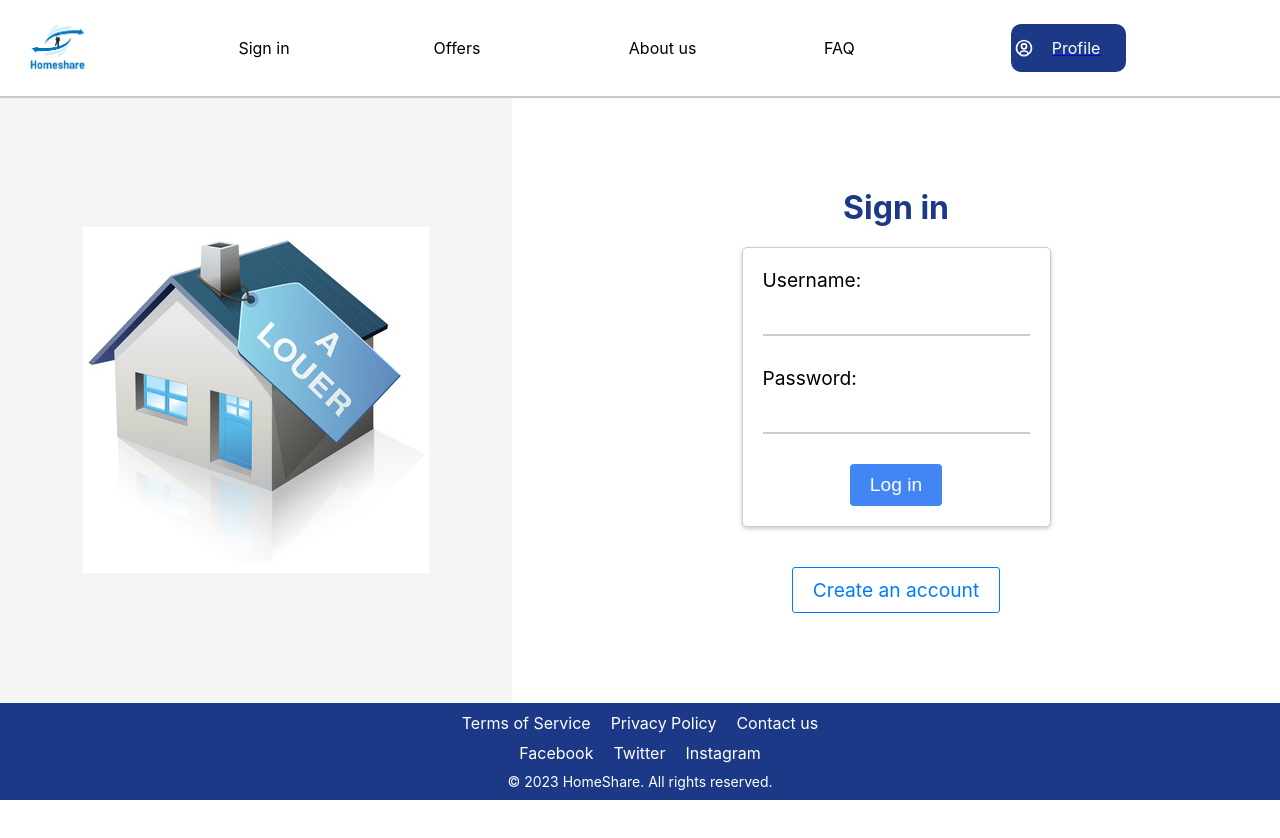
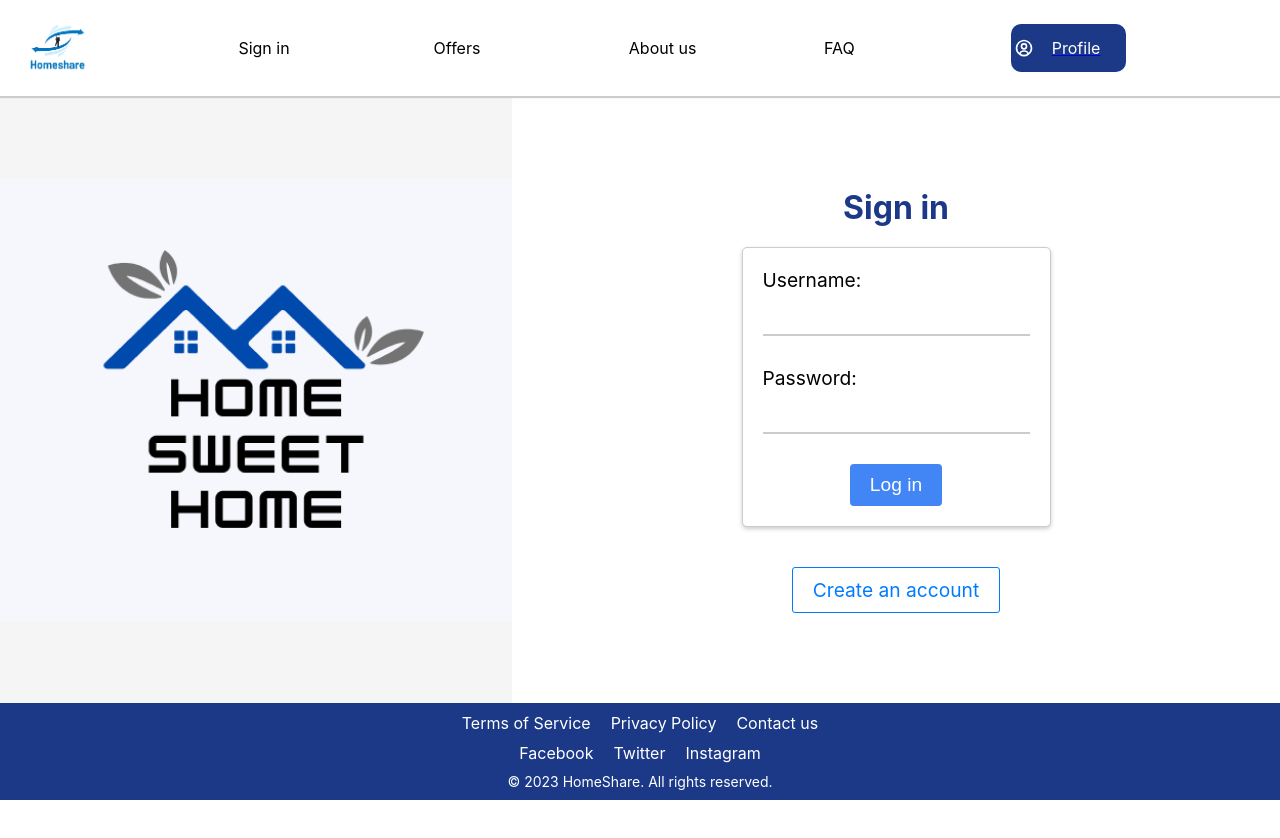
Before and after one commit to Pierro236/home-share, a React (Create React App) app: page /login in a window 1280 px wide. Built offline with nearby package versions, Linux system fonts and the light colour scheme.

Commit message:
add new logo for login page

```diff
--- a/src/pages/Account/Account.module.css
+++ b/src/pages/Account/Account.module.css
@@ -27,7 +27,7 @@
   border-radius: 3px;
   margin-bottom: 10px;
   width: 100%;
-  background-color: #f2f2f2;
+  background-color: white;
 }
 
 .accountContainer .editButton {
@@ -57,7 +57,7 @@
   border: 1px solid #ccc;
   border-radius: 5px;
   box-shadow: 0 2px 4px rgba(0, 0, 0, 0.1);
-  background-color: #f2f2f2;
+  background-color: white;
   width: 30%;
   text-align: center;
 }
--- a/src/pages/Login/Login.js
+++ b/src/pages/Login/Login.js
@@ -5,7 +5,7 @@ import './Login.module.css';
 import Navbar from "../../components/Navbar/Navbar";
 import Footer from '../../components/Footer/Footer';
 import styles from "./Login.module.css";
-import logo from '../../images/logo.jpg';
+import logo from '../../images/logo2.png';
 import { Link } from 'react-router-dom';
 
 function Login() {
--- a/src/pages/Login/Login.module.css
+++ b/src/pages/Login/Login.module.css
@@ -19,8 +19,8 @@
 }
 
 .loginImage img {
-  max-width: 80%;
-  max-height: 80%;
+  width: 100%;
+  max-height: 100%;
 }
 
 .loginFormContainer {
```
Also changed, not shown: src/images/logo2.png (added).
